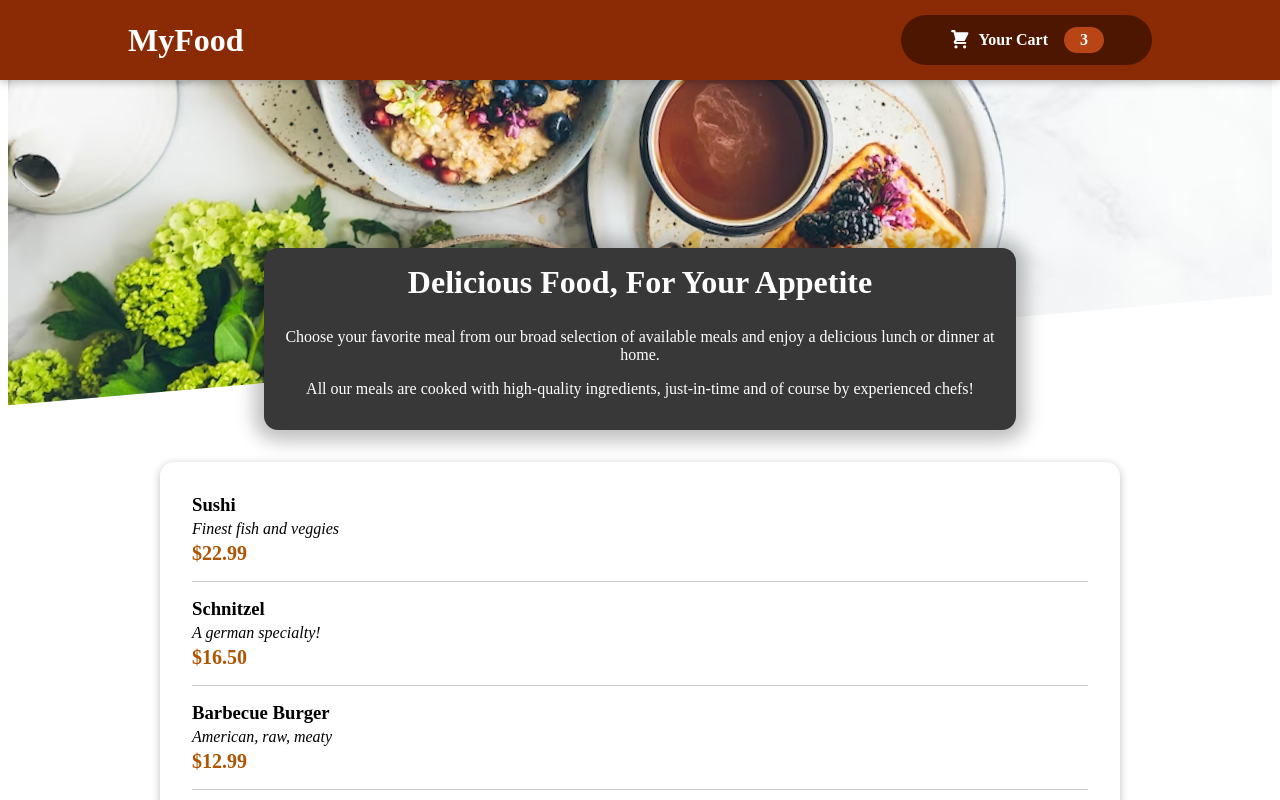
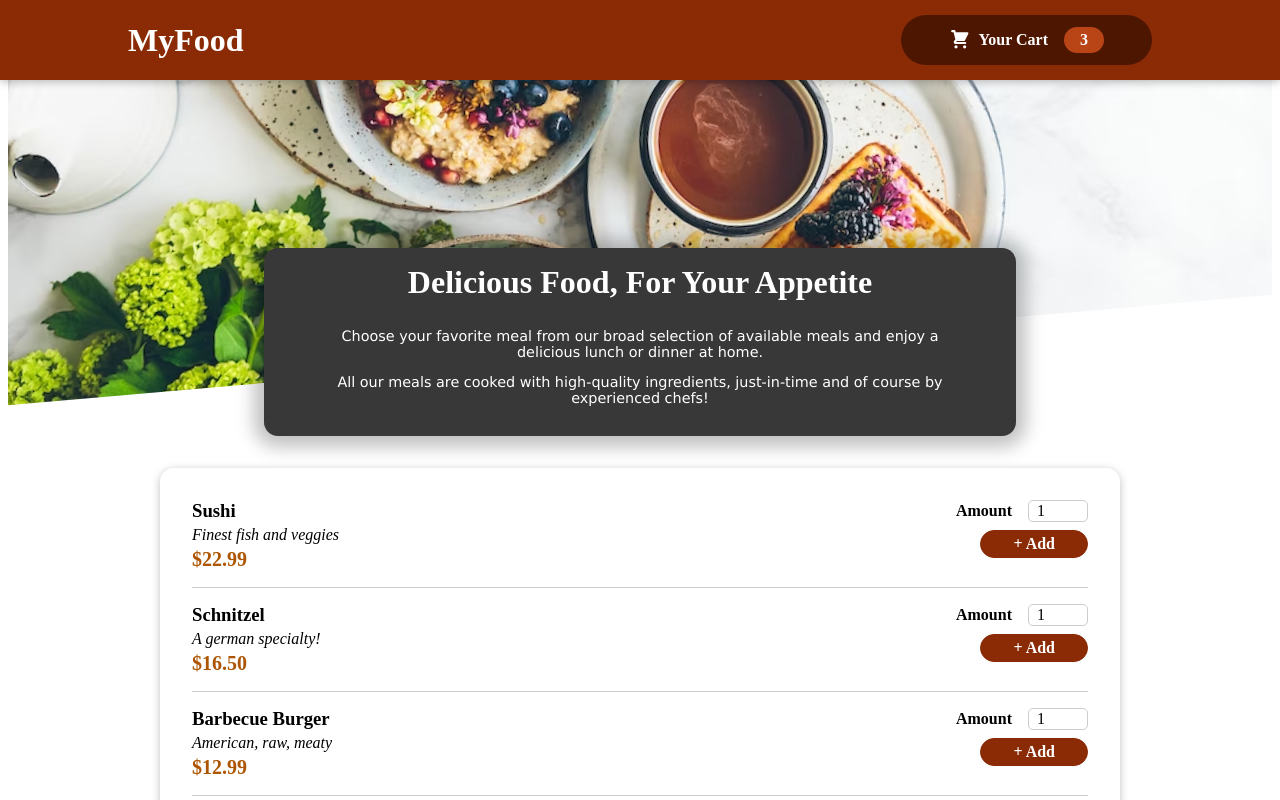
Before and after one commit to KhairiYusoff/React-Food-App, a React (Create React App) app: page / in a window 1280 px wide. Shown: the top 800 px of the page. Built offline with nearby package versions, Linux system fonts and the light colour scheme.

Commit message:
Create Cart and Input

```diff
--- a/src/components/Meals/MealItem/MealItem.js
+++ b/src/components/Meals/MealItem/MealItem.js
@@ -1,5 +1,6 @@
 import React from 'react'
 import classes from './MealItem.module.css'
+import MealItemForm from './MealItemForm'
 
 const MealItem = (props) => {
 
@@ -12,7 +13,9 @@ const MealItem = (props) => {
                 <div className={classes.description}>{props.description}</div>
                 <div className={classes.price}>{price}</div>
             </div>
-            <div></div>
+            <div>
+                <MealItemForm />
+            </div>
         </li>
     )
 }
--- a/src/components/Meals/MealItem/MealItemForm.js
+++ b/src/components/Meals/MealItem/MealItemForm.js
@@ -0,0 +1,23 @@
+import React from 'react'
+import classes from './MealItemForm.module.css'
+import Input from '../../UI/Input'
+
+const MealItemForm = () => {
+    return (
+        <form className={classes.form}>
+            <Input
+                label="Amount"
+                input={{
+                    id: 'amount',
+                    type: 'number',
+                    min: '1',
+                    max: '5',
+                    step: '1',
+                    defaultValue: '1'
+                }} />
+            <button>+ Add</button>
+        </form>
+    )
+}
+
+export default MealItemForm
--- /dev/null
+++ b/src/components/Meals/MealItem/MealItemForm.module.css
@@ -0,0 +1,20 @@
+.form {
+    text-align: right;
+  }
+
+  .form button {
+    font: inherit;
+    cursor: pointer;
+    background-color: #8a2b06;
+    border: 1px solid #8a2b06;
+    color: white;
+    padding: 0.25rem 2rem;
+    border-radius: 20px;
+    font-weight: bold;
+  }
+
+  .form button:hover,
+  .form button:active {
+    background-color: #641e03;
+    border-color: #641e03;
+  }
--- a/src/components/Meals/MealsSummary.module.css
+++ b/src/components/Meals/MealsSummary.module.css
@@ -16,3 +16,9 @@
     font-size: 2rem;
     margin-top: 0;
   }
+
+  .summary p {
+    font-size: 0.9rem;
+    font-family: 'Lucida Sans', 'Lucida Sans Regular', 'Lucida Grande', 'Lucida Sans Unicode', Geneva, Verdana, sans-serif;
+    padding: 0 3rem 0;
+  }
--- /dev/null
+++ b/src/components/UI/Input.js
@@ -0,0 +1,13 @@
+import React from 'react'
+import classes from './Input.module.css'
+
+const Input = (props) => {
+    return (
+        <div className={classes.input}>
+            <label htmlFor={props.input.id}>{props.label}</label>
+            <input {...props.input} />
+        </div>
+    )
+}
+
+export default Input
--- /dev/null
+++ b/src/components/UI/Input.module.css
@@ -0,0 +1,18 @@
+.input {
+    display: flex;
+    align-items: center;
+    margin-bottom: 0.5rem;
+  }
+
+  .input label {
+    font-weight: bold;
+    margin-right: 1rem;
+  }
+
+  .input input {
+    width: 3rem;
+    border-radius: 5px;
+    border: 1px solid #ccc;
+    font: inherit;
+    padding-left: 0.5rem;
+  }
```
Also changed, not shown: src/components/Cart/Cart.js (added, +27 -0 lines), src/components/Cart/Cart.module.css (added, +46 -0 lines).
